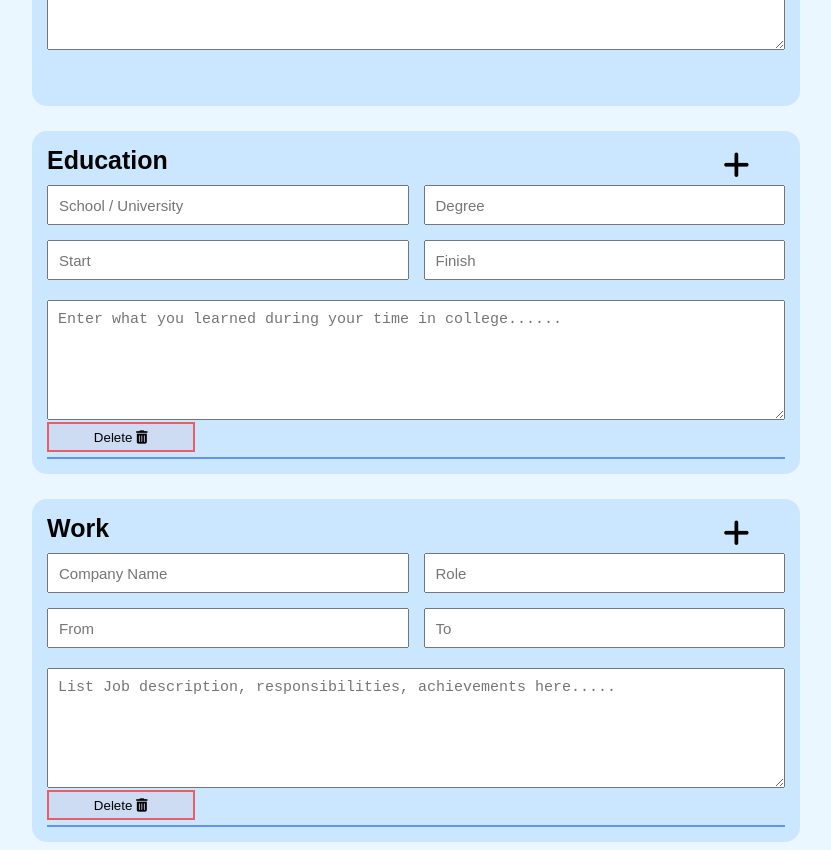
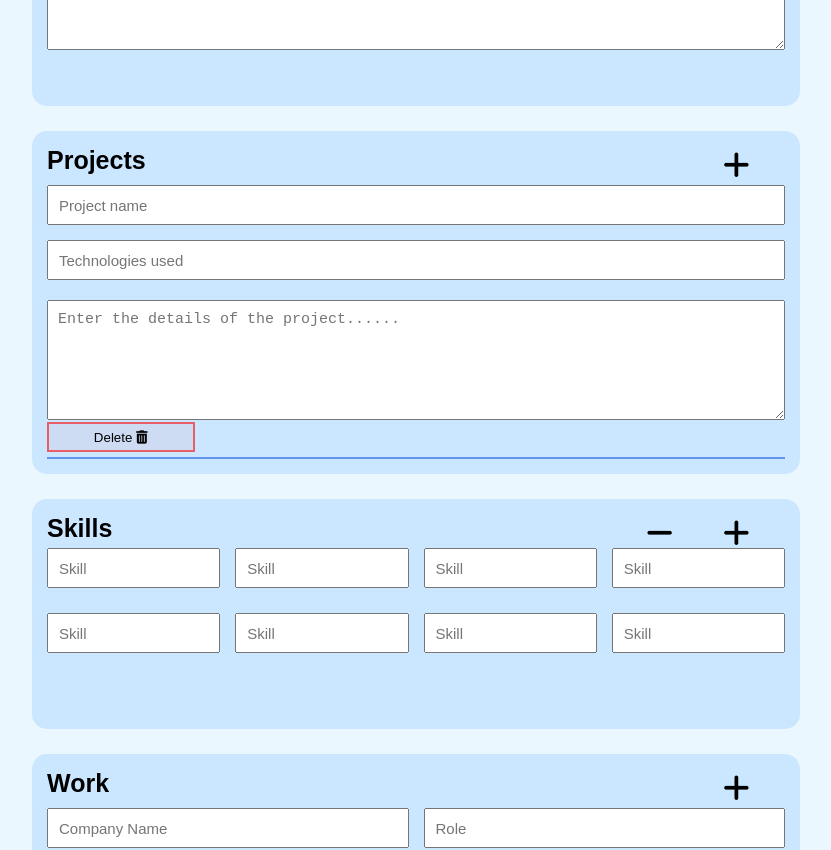
Before and after one commit to Negrea-Andrei/CV-App, a React (Vite) app: page / in a window 1280 px wide. Shown: the part 500-1350 px from the top of the page, without its empty margins (224-1055 px from the left). Built offline with nearby package versions, Linux system fonts and the light colour scheme.

Commit message:
Added a new section "Projects"

```diff
--- a/src/App.jsx
+++ b/src/App.jsx
@@ -8,6 +8,7 @@ import Education from "./components/Education/Education";
 import Work from "./components/Work/Work";
 import ViewCV from "./components/ViewCV/ViewCV";
 import Skills from "./components/Skills/Skills";
+import Projects from "./components/Projects/Projects";
 
 function App() {
   const [viewButton, setViewButton] = useState(true);
@@ -75,6 +76,27 @@ function App() {
     setExperience(duplicateArray);
   };
 
+  const [projects, setProjects] = useState([
+    {
+      key: uuid(),
+      project: "",
+      technologies: "",
+      description: "",
+    },
+  ]);
+
+  const addProjects = () => {
+    const duplicateArray = [...projects];
+    const newSegment = {
+      key: uuid(),
+      name: "",
+      technologies: "",
+      description: "",
+    };
+    duplicateArray.push(newSegment);
+    setProjects(duplicateArray);
+  };
+
   const [skills, setSkills] = useState([
     { name: "", key: uuid() },
     { name: "", key: uuid() },
@@ -88,7 +110,7 @@ function App() {
 
   const addSkills = () => {
     const dubSkills = [...skills];
-    const newSkill = {name:'', key: uuid()};
+    const newSkill = { name: "", key: uuid() };
     dubSkills.push(newSkill);
     setSkills(dubSkills);
   };
@@ -107,17 +129,22 @@ function App() {
             description={description}
             setDescription={setDescription}
           />
+          <Projects
+            projects={projects}
+            addProjects={addProjects}
+            setProjects={setProjects}
+          ></Projects>
+          <Skills skills={skills} addSkills={addSkills} setSkills={setSkills} />
+          <Work
+            experience={experience}
+            addExperienceSegment={addExperienceSegment}
+            setExperience={setExperience}
+          />
           <Education
             education={education}
             addEducationSegment={addEducationSegment}
             setEducation={setEducation}
           />
-          <Work
-            experience={experience}
-            addExperienceSegment={addExperienceSegment}
-            setExperience={setExperience}
-          />
-          <Skills skills={skills} addSkills={addSkills} setSkills={setSkills} />
         </div>
       ) : (
         <div className="view-CV">
@@ -127,6 +154,7 @@ function App() {
             education={education}
             experience={experience}
             skills={skills}
+            projects={projects}
           />
         </div>
       )}
--- /dev/null
+++ b/src/components/Projects/Projects.css
@@ -0,0 +1,27 @@
+.add-segment {
+    position: absolute;
+    left: 90%;
+    top: 25px;
+    cursor: pointer;
+    background: none;
+    border: none;
+}
+
+.warning {
+    display: flex;
+    justify-content: center;
+    align-items: center;
+    font-size: 2rem;
+    font-weight: 600;
+}
+.divider {
+    width: 100%;
+    height: 2px;
+    background-color: cornflowerblue;
+    margin-top: 5px;
+}
+
+.projects {
+    display: flex;
+    flex-direction: column;
+}
--- /dev/null
+++ b/src/components/Projects/Projects.jsx
@@ -0,0 +1,76 @@
+import React, { useState } from "react";
+import "./Projects.css";
+
+export default function Projects({
+  projects, addProjects, setProjects
+}) {
+  const handleAddProjects = (e) => {
+    e.preventDefault();
+    addProjects();
+  };
+
+  const handleRemoveSegment = (key) => {
+    const index = projects.findIndex((item) => item.key === key);
+    if (index !== -1) {
+      let dupProjects = [...projects];
+      dupProjects.splice(index, 1);
+      setProjects(dupProjects);
+    }
+  };
+
+  const handleSetInfo = (e, index) => {
+    const val = e.target.value;
+    const key = e.target.name;
+
+    let dupProjects = [...projects];
+    dupProjects[index][key] = val;
+    setProjects(dupProjects);
+  };
+
+  return (
+    <section className="section">
+      <h2 className="title">Projects</h2>
+      <button className="add-segment" onClick={(e) => handleAddProjects(e)}>
+        <span>
+          <i className="fa-solid fa-plus fa-2xl"></i>
+        </span>
+      </button>
+      {projects.map((projectsField, index) => (
+        <div key={projectsField.key} data-index={index}>
+          <div className="grid projects">
+            <input
+              placeholder="Project name"
+              type="text"
+              id="project"
+              name="project"
+              value={projectsField.project}
+              onChange={(e) => handleSetInfo(e, index)}
+            />
+            <input
+              placeholder="Technologies used"
+              type="text"
+              id="technologies"
+              name="technologies"
+              value={projectsField.technologies}
+              onChange={(e) => handleSetInfo(e, index)}
+            />
+          </div>
+          <textarea
+            name="description"
+            className="text-area"
+            onChange={(e) => handleSetInfo(e, index)}
+            value={projectsField.description}
+            placeholder="Enter the details of the project......"
+          ></textarea>
+          <button className="input-button" onClick={() => handleRemoveSegment(projectsField.key)}>
+            Delete <i className="fas fa-trash-alt"></i>
+          </button>
+          <div className="divider"></div>
+        </div>
+      ))}
+      {projects.length === 0 && (
+        <span className="warning">Please add a project field</span>
+      )}
+    </section>
+  );
+}
--- /dev/null
+++ b/src/components/ViewCV/CVProjects/CVProjects.css
@@ -0,0 +1,25 @@
+.projects-header {
+    padding: 0 10px 0 15px;
+    width: 100%;
+    overflow-wrap: break-word;
+    text-align: justify;
+}
+
+.projects-header h2 {
+    width: 100%;
+    border-bottom: 2px solid var(--underlineHeaders);
+    font-size: 1.5rem;
+    margin-bottom: 5px;
+}
+
+.projects-body {
+    display: flex;
+    flex-direction: column;
+    position: relative;
+    padding-bottom: 3rem;
+    overflow-wrap: break-word;
+}
+
+.technologies {
+    text-align: left;
+}
--- /dev/null
+++ b/src/components/ViewCV/CVProjects/CVProjects.jsx
@@ -0,0 +1,24 @@
+import "./CVProjects.css";
+
+export default function CVProjects({ projects }) {
+  return (
+    <div className="projects-header printer">
+      <h2>PROJECTS</h2>
+      {projects.length === 0
+        ? "No Education History Added"
+        : projects.map((item) => {
+            return (
+              <div className="projects-body" key={item.key}>
+                <div>
+                  <h3>{item.project}</h3>
+                  <p className="technologies">
+                    Technologies used: {item.technologies}
+                  </p>
+                </div>
+                <p className="description">{item.description}</p>
+              </div>
+            );
+          })}
+    </div>
+  );
+}
--- a/src/components/ViewCV/ViewCV.jsx
+++ b/src/components/ViewCV/ViewCV.jsx
@@ -4,9 +4,10 @@ import CVDescription from "./CVDescription/CVDescription";
 import CVEducation from "./CVEducation/CVEducation";
 import CVExperience from "./CVExperience/CVExperience";
 import CVSkills from "./CVSkills/CVSkills";
+import CVProjects from "./CVProjects/CVProjects"
 
 
-export default function ViewCV({ info, description, education, experience,skills }) {
+export default function ViewCV({ info, description, education, experience,skills, projects }) {
   return (
     <div className="view-container print-only">
       <CVHeader
@@ -16,8 +17,9 @@ export default function ViewCV({ info, description, education, experience,skills
         address={info.address}
       />
       <CVDescription description={description} />
+      <CVProjects projects={projects} />
+      <CVSkills skills={skills} />
       <CVExperience experience={experience} />
-      <CVSkills skills={skills} />
       <CVEducation education={education} />
     </div>
   );
```
